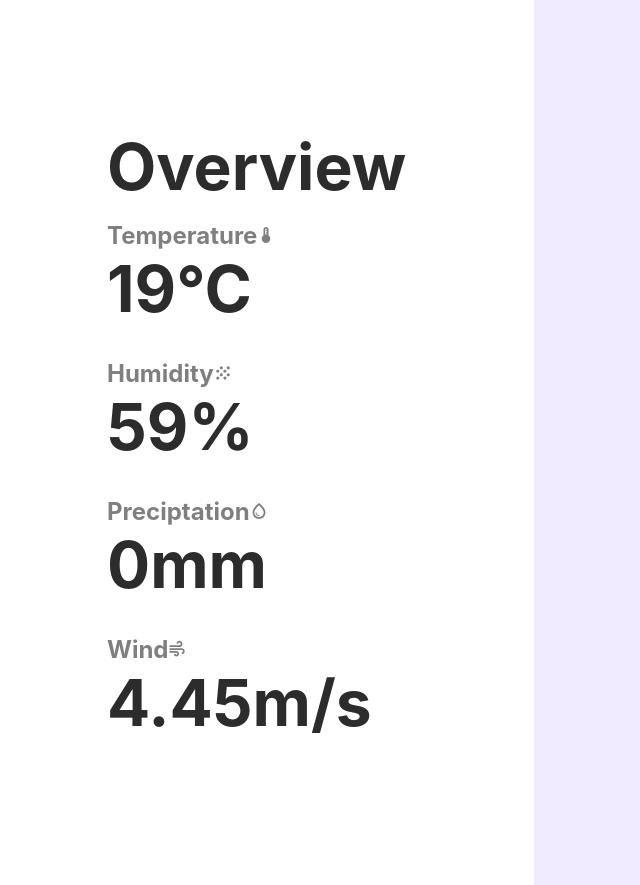
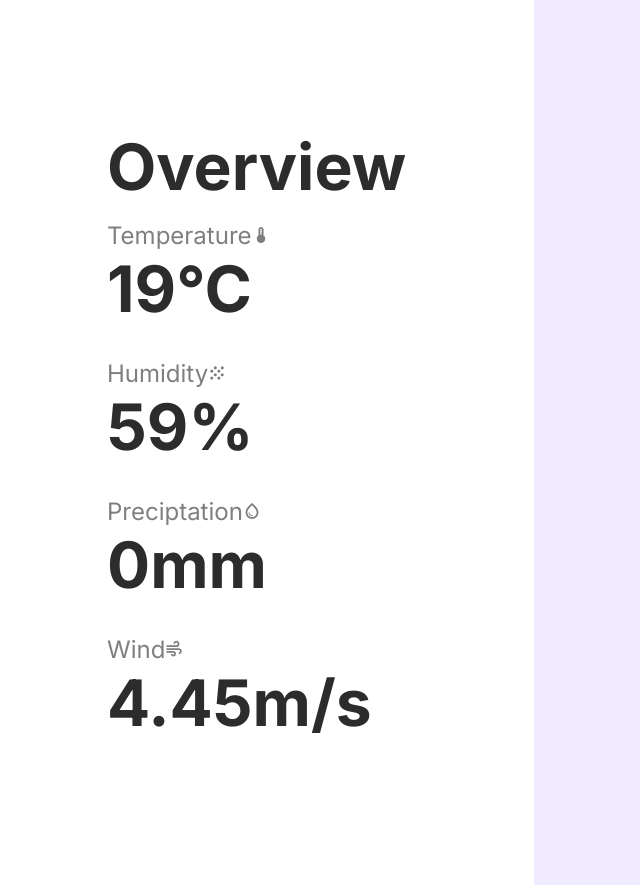
Before and after one commit to ChristofferBillman/weather-app, a React (Create React App) app: page / in a window 1280 px wide. Shown: the top 885 px of the page, without its empty margins (21-661 px from the left). Built offline with nearby package versions, Linux system fonts and the light colour scheme.

Commit message:
feat: applied correct font to type

```diff
--- a/src/styles/Type.css
+++ b/src/styles/Type.css
@@ -1,11 +1,17 @@
+@import url('https://fonts.googleapis.com/css2?family=Inter:wght@400;500;700&display=swap');
+
 h1 {
 	margin: 0;
 	font-size: 4em;
 	color: var(--black);
+	font-family: 'Inter';
+	font-weight: 700;
 }
 
 h3 {
 	margin: 0;
 	font-size: 1.5rem;
-	color: var(--grey)
+	color: var(--grey);
+	font-family: 'Inter';
+	font-weight: 400;
 }
```
